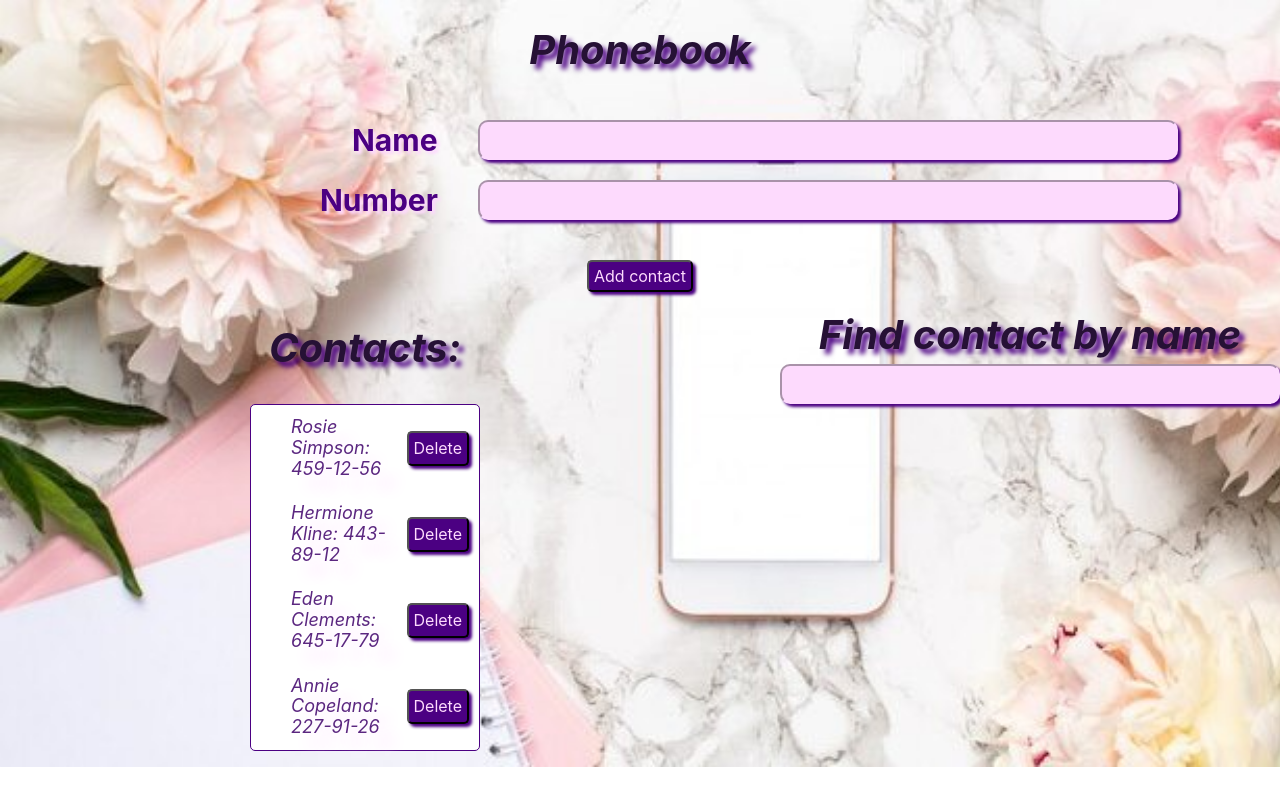
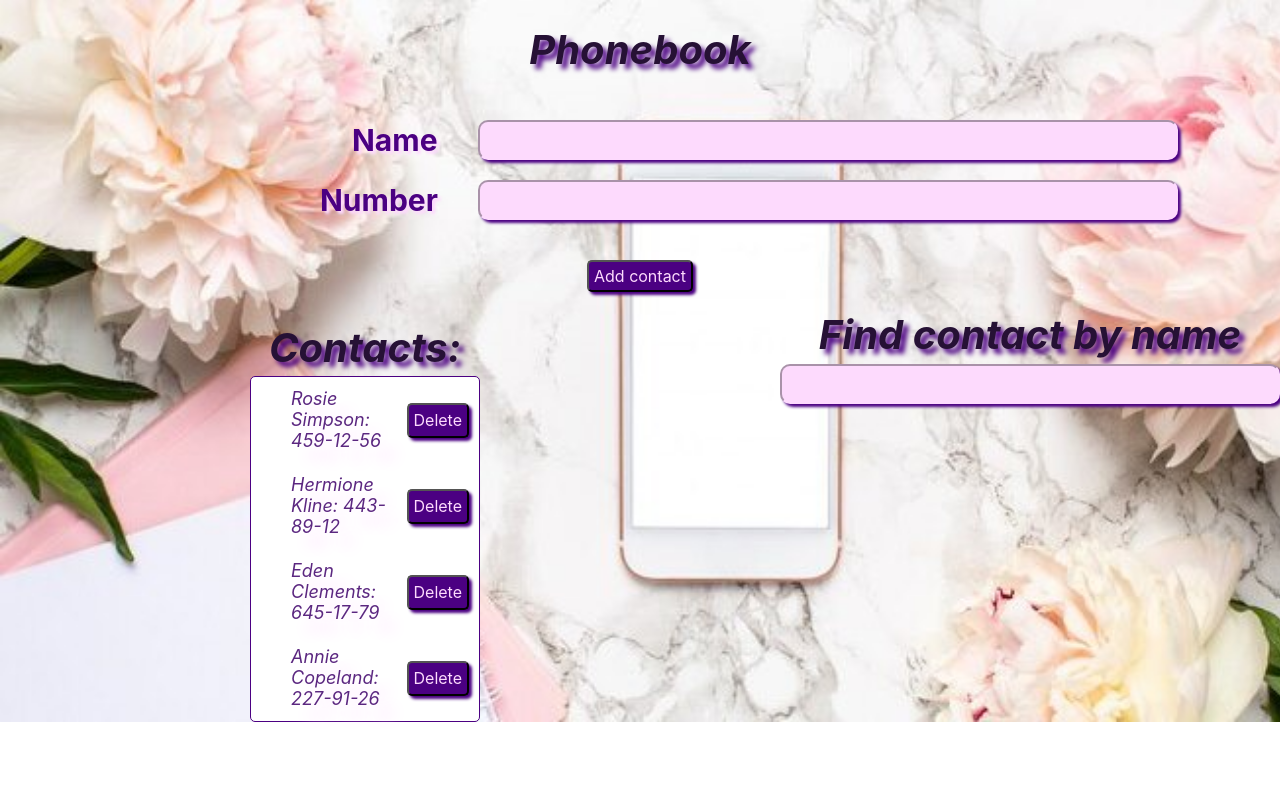
Before and after one commit to Tate-T/goit-react-hw-08-phonebook-bc13, a React (Create React App) app: page / in a window 1280 px wide. Built offline with nearby package versions, Linux system fonts and the light colour scheme.

Commit message:
fixed contactList-style

```diff
--- a/src/components/ContactList/ContactList.module.css
+++ b/src/components/ContactList/ContactList.module.css
@@ -1,5 +1,5 @@
 .contactsSection {
-    width: 600px;
+    width: 500px;
     margin-left: 250px;
 }
 
@@ -8,6 +8,7 @@
     color: rgb(38, 17, 53);
     text-shadow: 5px 5px 5px indigo;
     font-style: italic;
+    margin-bottom: 5px;
 }
 
 .contactsList {
@@ -15,6 +16,7 @@
     border: 1px solid indigo;
     border-radius: 5px;
     text-align: start;
+    margin: 0;
 }
 
 .contactsItem {
```
